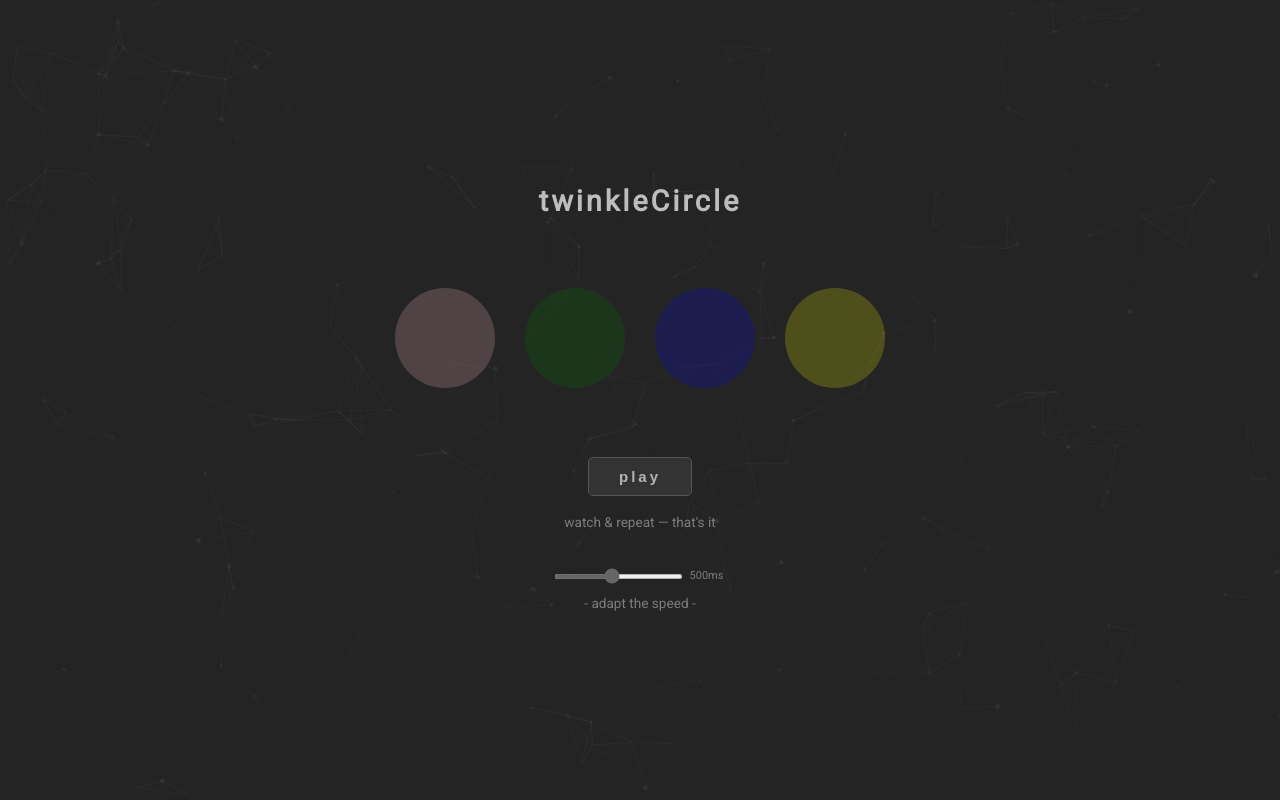
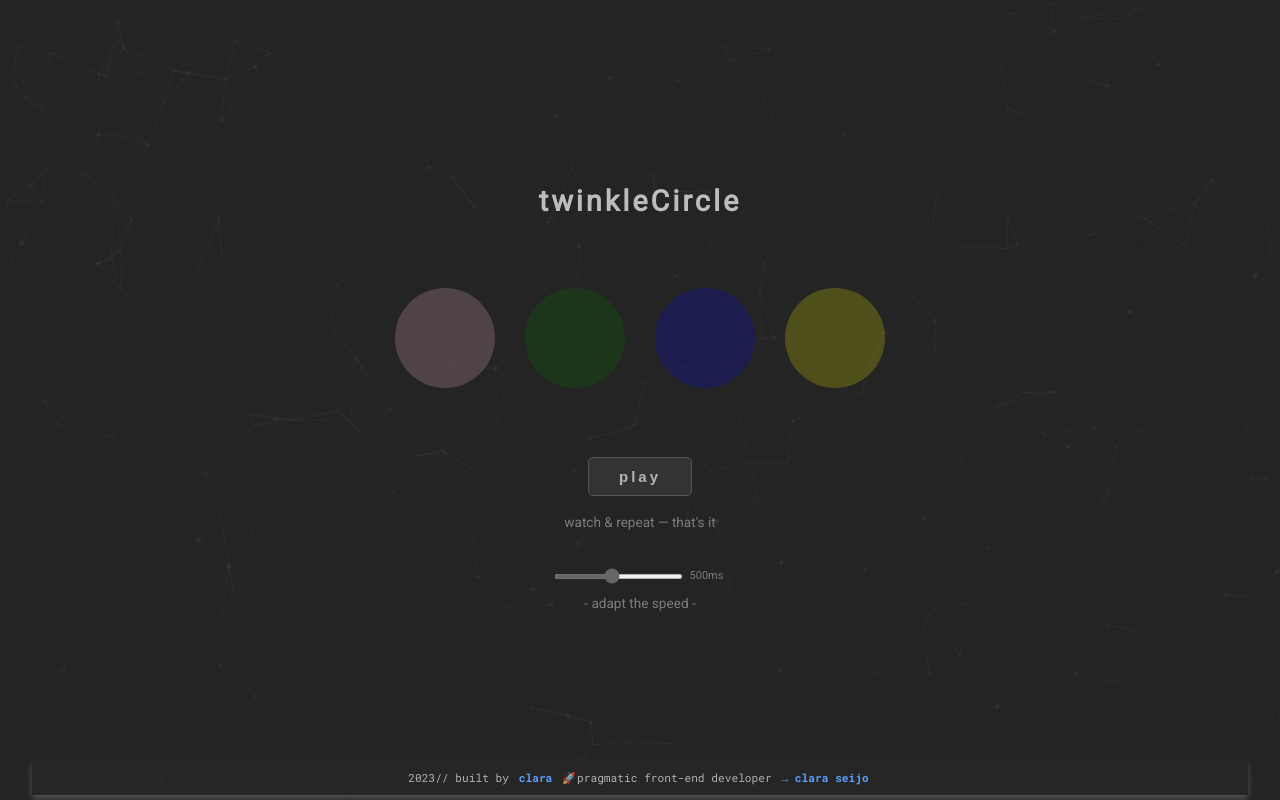
Before and after one commit to clasei/twinkle-circle, a React (Create React App) app: page / in a window 1280 px wide. Built offline with nearby package versions, Linux system fonts and the light colour scheme.

Commit message:
footer added

```diff
--- a/src/App.js
+++ b/src/App.js
@@ -5,6 +5,7 @@ import particlesConfig from './assets/particles.js';
 import Header from './components/Header/Header';
 import CircleContainer from './components/CircleContainer/CircleContainer';
 import ControlPanel from './components/ControlPanel/ControlPanel';
+import Footer from './components/Footer/Footer';
 
 function App() {
   const [gameSequence, setGameSequence] = useState([]);
@@ -81,6 +82,7 @@ function App() {
             onCircleClick={handleCircleClick}
         />
         <ControlPanel onStart={startGame} gameSpeed={gameSpeed} onSpeedChange={handleSpeedChange} />
+        <Footer />
     </div>
  );
 }
--- a/src/components/Footer/Footer.css
+++ b/src/components/Footer/Footer.css
@@ -1,20 +1,23 @@
 #footer {
     font-family: 'Roboto Mono', monospace;
-    color: darkslategrey;
+    color: rgba(194, 194, 194, 0.902);
     font-size: 0.7em;
-    background-color: rgba(255, 255, 255, 0.5);
+    background-color: rgba(40, 40, 40, 0.7);
     padding: 10px 5px;
     width: 100%;
-    position: fixed;
     bottom: 0;
     text-align: center;
-    box-shadow: 0 4px 6px rgba(0, 0, 0, 0.5);
+    box-shadow: 0 4px 6px rgba(125, 125, 125, 0.5);
     box-sizing: border-box;
+    position: fixed;
+    width: 95%;
+    margin-bottom: 5px;
 }
 
 footer a {
     text-decoration: none;
-    color: rgb(92, 97, 255);
+    font-weight: bold;
+    color: rgb(94, 160, 255);
     margin: 2px 3px;
     transition: color 0.5s;
 }
@@ -40,11 +43,8 @@ footer span {
         padding: 15px;
     }
 
-#footer {
-        position: fixed;
-        width: 95%;
+    #footer {
         bottom: 0;
-        margin-bottom: 5px;
         border-radius: 15px;
     }
 }
--- a/src/components/Footer/Footer.js
+++ b/src/components/Footer/Footer.js
@@ -7,7 +7,7 @@ const Footer = () => {
   return (
     <div id="footer">
         <footer>
-            <span id="currentYear">{{ currentYear }}</span>
+            <span id="currentYear">{ currentYear }</span>
             // built by <a href="https://github.com/clasei" target="_blank" rel="noopener noreferrer">clara </a>
             <span id="rocketIcon">🚀</span>
             pragmatic front-end developer <a href="https://bio.link/claraseijo" target="_blank" rel="noopener noreferrer">→ clara seijo</a>
--- a/src/index.css
+++ b/src/index.css
@@ -1,4 +1,5 @@
 @import url('https://fonts.googleapis.com/css2?family=Roboto&display=swap');
+@import url('https://fonts.googleapis.com/css2?family=Roboto+Mono:wght@400;700&display=swap');
 
 body, html {
   margin: 0;
```
